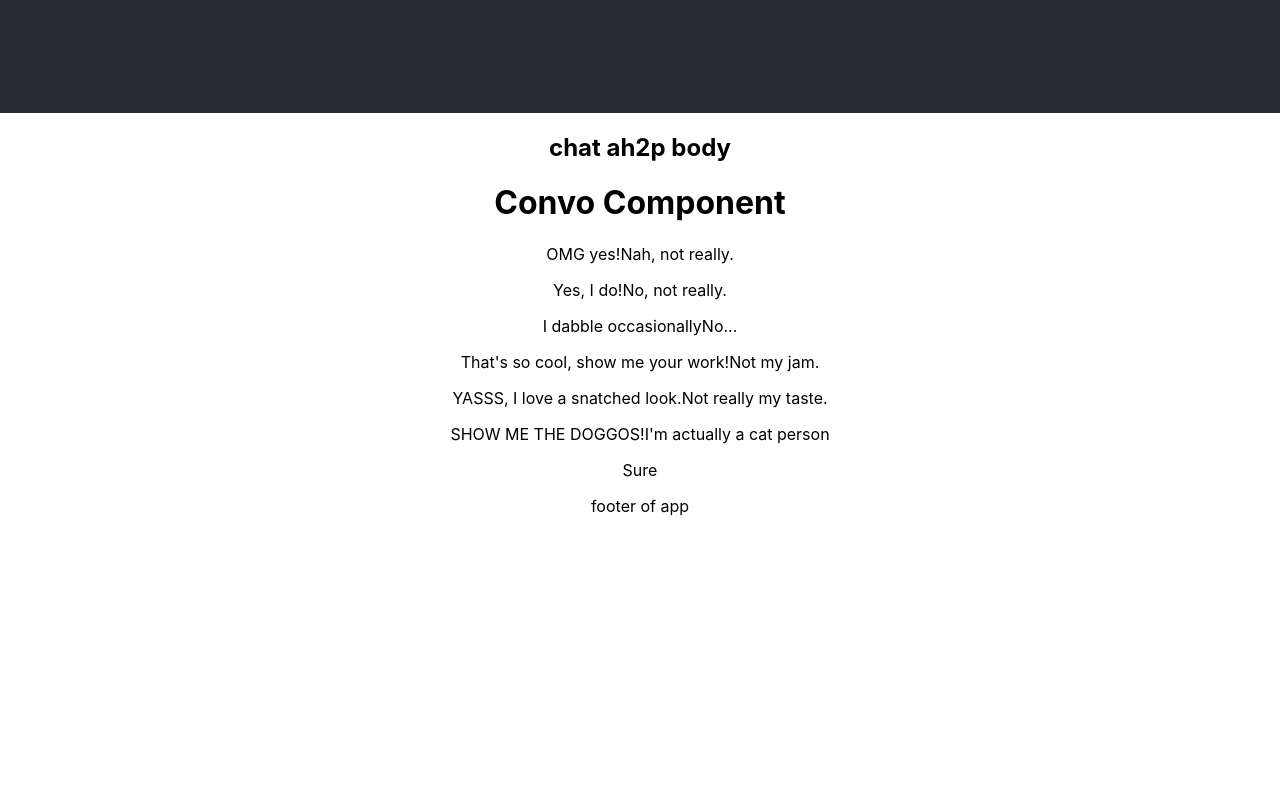
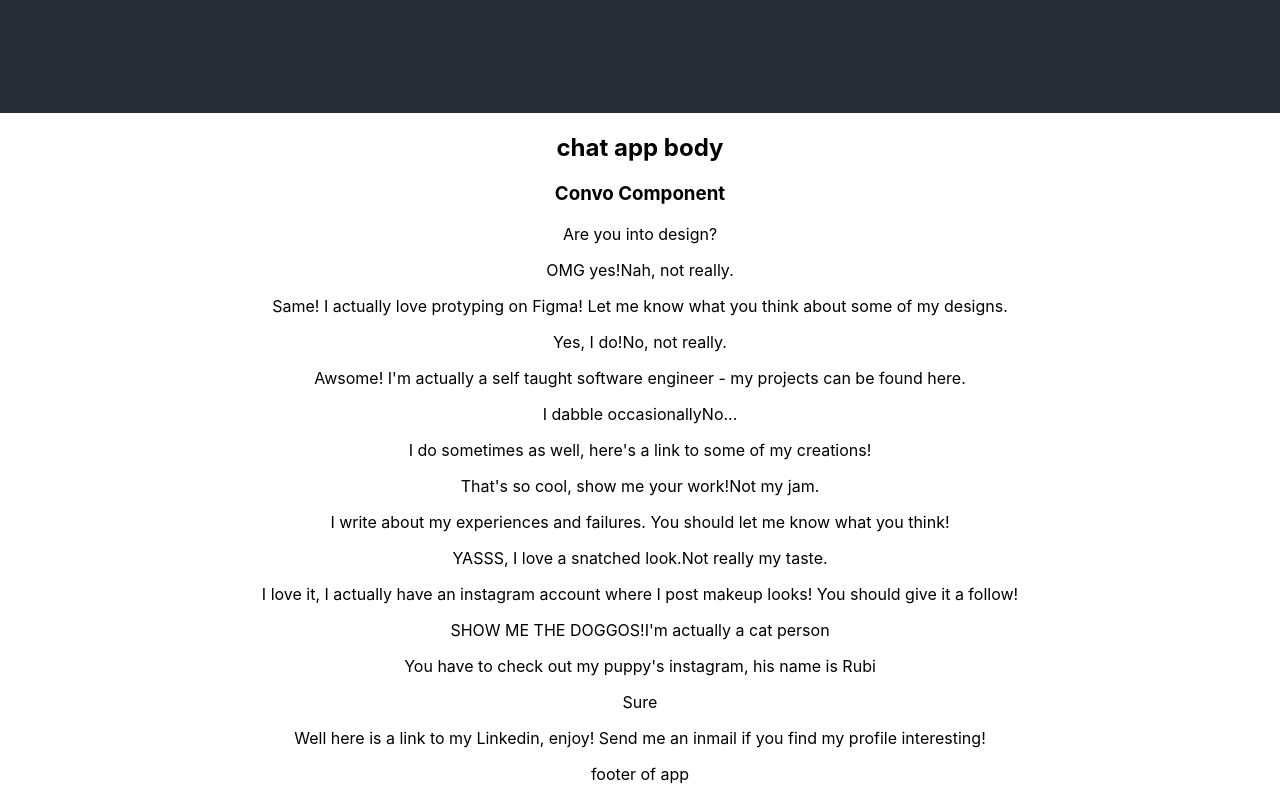
Before and after one commit to nivaaz/chatBot, a React (Create React App) app in the folder chatbot/: page / in a window 1280 px wide. Shown: the part 687-1487 px from the top of the page. Before the commit the page ends 1219 px from the top, so only its background shows below. Built offline with nearby package versions, Linux system fonts and the light colour scheme.

Commit message:
added custom response component

```diff
--- a/chatbot/src/App.js
+++ b/chatbot/src/App.js
@@ -9,7 +9,7 @@ function App() {
       <h1>Chat App</h1>
       </header>
       <body>
-        <h2> chat ah2p body</h2>
+        <h2> chat app body</h2>
         <Convo/>
       </body>
       <footer>
--- a/chatbot/src/components/Convo/Convo.js
+++ b/chatbot/src/components/Convo/Convo.js
@@ -1,6 +1,7 @@
 import React from "react"
 import { Question } from "../Question/Question";
 import { Response } from "../Response/Response";
+import { CustomResponse } from "../CustomResponse/CustomResponse";
 import convo from '../../data/convo.json';
 
 export class Convo extends React.Component {
@@ -14,10 +15,16 @@ export class Convo extends React.Component {
             <Question
                 question={key.question}
                 questionIndex = {index}
+                currentQuestion = {this.state.currentQuestion}
             />
             <Response
                 responses = {key.responses}
                 questionIndex = {index}
+            />
+            <CustomResponse
+                questionIndex = {index}
+                answersArray = {this.state.answers}
+                customResponse = {key.customResponse}
             />
             </>)
         })
@@ -27,7 +34,7 @@ export class Convo extends React.Component {
     }
     render (){
         return (<>
-        <h1> Convo Component</h1>
+        <h3> Convo Component</h3>
         {this.renderConversation()}
         </>)
     }
--- /dev/null
+++ b/chatbot/src/components/CustomResponse/CustomResponse.js
@@ -0,0 +1,6 @@
+import React from "react"
+
+export const CustomResponse = (props) =>{
+
+    return (<p> {props.customResponse} </p>)
+}
```
